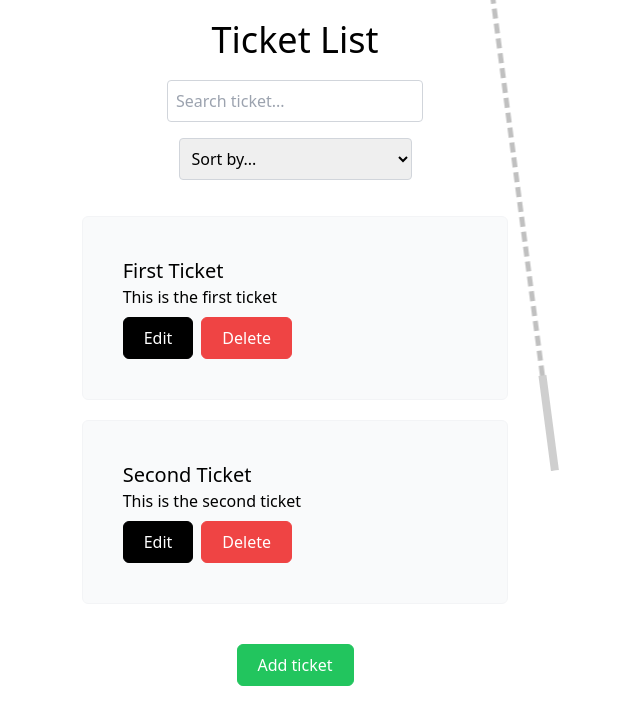
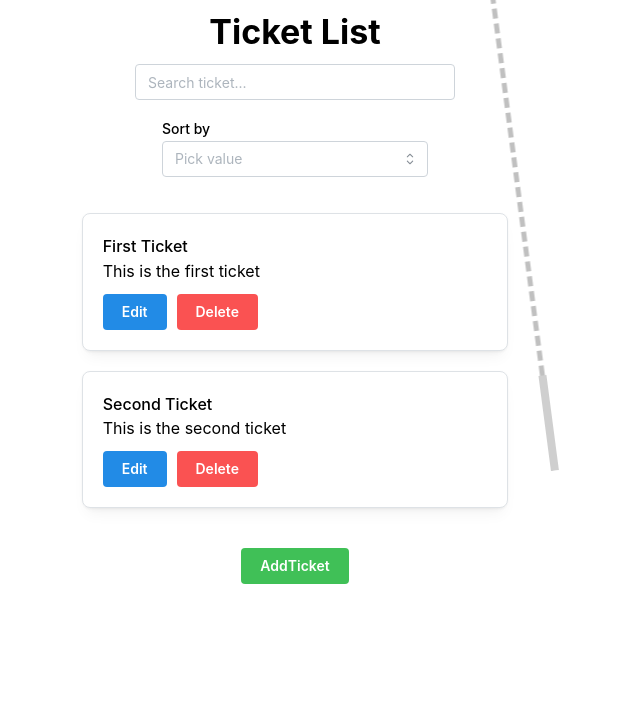
Before and after one commit to vexior27/TicketSystem, a React (Create React App) app: page / in a window 1280 px wide. Shown: the top 724 px of the page, without its empty margins (345-985 px from the left). Built offline with nearby package versions, Linux system fonts and the light colour scheme; grey boxes are pictures that could not be loaded.

Commit message:
styled with Mantine UI

```diff
--- a/package.json
+++ b/package.json
@@ -3,6 +3,8 @@
   "version": "0.1.0",
   "private": true,
   "dependencies": {
+    "@mantine/core": "^7.13.4",
+    "@mantine/hooks": "^7.13.4",
     "@testing-library/jest-dom": "^5.17.0",
     "@testing-library/react": "^13.4.0",
     "@testing-library/user-event": "^13.5.0",
@@ -39,6 +41,9 @@
     ]
   },
   "devDependencies": {
+    "postcss": "^8.4.47",
+    "postcss-preset-mantine": "^1.17.0",
+    "postcss-simple-vars": "^7.0.1",
     "tailwindcss": "^3.4.14"
   }
 }
--- a/src/components/AddTicket.js
+++ b/src/components/AddTicket.js
@@ -1,54 +1,53 @@
-import React, { useState } from 'react';
-import { useNavigate } from 'react-router-dom';
-import { addTicket } from '../api/ticket/addTicket';
+import React, { useState } from "react";
+import { useNavigate } from "react-router-dom";
+import { addTicket } from "../api/ticket/addTicket";
 
-import {toast} from "react-hot-toast"
+import { Input, Textarea, Button, Title } from "@mantine/core";
+
+import { toast } from "react-hot-toast";
 
 export default function AddTicket() {
   const navigate = useNavigate();
-    const [title, setTitle] = useState('');
-    const [description, setDescription] = useState('');
+  const [title, setTitle] = useState("");
+  const [description, setDescription] = useState("");
 
   const handleSubmit = (e) => {
     e.preventDefault();
     const date = new Date();
     if (title && description) {
-            addTicket({ title, description, date});
-            toast.success('Successfully added new ticket!')
-            navigate('/');  // Przekierowanie na stronę główną po dodaniu ticketu
+      addTicket({ title, description, date });
+      toast.success("Successfully added new ticket!");
+      navigate("/"); // Przekierowanie na stronę główną po dodaniu ticketu
     } else {
-            toast.error('Tytuł i opis są wymagane!');
+      toast.error("Tytuł i opis są wymagane!");
     }
   };
 
   return (
-        <div className='flex flex-col items-center gap-5'>
-            <h1 className='text-4xl mt-10 text-center'>Add New Ticket</h1>
-            <form onSubmit={handleSubmit} className='flex flex-col gap-3 w-1/3'>
-                <label className='font-medium text-lg flex flex-col gap-1'>
+    <div className="flex flex-col items-center gap-5">
+      <Title align="center" m="xs">
+        Add New Ticket
+      </Title>
+      <form onSubmit={handleSubmit} className="flex flex-col gap-3 w-1/3">
+        <label className="font-medium text-lg flex flex-col gap-1">
           Title
-                    <input
+          <Input
             type="text"
             value={title}
             onChange={(e) => setTitle(e.target.value)}
             required
-                        className='ease-out duration-100 text-md font-normal p-2 bg-transparent focus:border-b-green-400 focus:outline-none border-gray-100 border-b-2 placeholder:font-normal'
           />
         </label>
-                <label className='font-medium text-lg flex flex-col gap-1'>
+        <label className="font-medium text-lg flex flex-col gap-1">
           Description
-                    <textarea
+          <Textarea
             value={description}
             onChange={(e) => setDescription(e.target.value)}
-                        className='ease-out duration-100 font-normal p-2 bg-transparent text-md focus:border-b-green-400 focus:outline-none border-gray-100 border-b-2 placeholder:font-normal'
           />
         </label>
-                <button
-               type='submit'
-               className="ease-out duration-100 bg-green-500 text-white pl-5 pr-5 pt-2 pb-2 rounded-md border border-green-500 hover:bg-transparent hover:text-green-500 hover:scale-105 w-1/3"
-               >
+        <Button type="submit" color="green" w={150}>
           Add ticket
-            </button>
+        </Button>
       </form>
     </div>
   );
--- a/src/components/EditTicket.js
+++ b/src/components/EditTicket.js
@@ -5,6 +5,8 @@ import { getTicket } from '../api/ticket/getTicket';
 import { editTicket } from '../api/ticket/editTicket';
 
 import {toast} from "react-hot-toast"
+
+import { Input, Textarea, Button, Title } from "@mantine/core";
 
 export default function EditTicket() {
 
@@ -43,34 +45,36 @@ export default function EditTicket() {
 
    return (
       <div className='flex flex-col items-center gap-5'>
-         <h1 className='text-4xl mt-10 text-center'>Edit ticket</h1>
+         <Title align='center' m='xs'>Edit ticket</Title>
          <form onSubmit={handleSubmit} className='flex flex-col gap-3 w-1/3 '>
             <label className='font-medium text-lg flex flex-col gap-1 '>
                Title
-               <input
+               <Input
                   type='text'
                   value={title}
+                  fw={400}
                   onChange={(e) => setTitle(e.target.value)}
                   required
-                  className='ease-out duration-100 font-normal p-2 bg-transparent focus:border-b-green-400 focus:outline-none border-gray-100 border-b-2 placeholder:font-normal'
                />
             </label>
             <label className='font-medium text-lg flex flex-col gap-1'>
                Description
-               <textarea
+               <Textarea
                   type='text'
+                  fw={400}
                   value={description}
                   onChange={(e) => setDescription(e.target.value)}
                   required
-                  className='ease-out duration-100 font-normal p-2 bg-transparent focus:border-b-green-400 focus:outline-none border-gray-100 border-b-2 placeholder:font-normal'
+
                />
             </label>
-            <button
+            <Button
                type='submit'
-               className="ease-out duration-100 bg-green-500 text-white pl-5 pr-5 pt-2 pb-2 rounded-md border border-green-500 hover:bg-transparent hover:text-green-500 hover:scale-105 w-1/3"
+               color="green"
+               w={150}
             >
                Save changes
-            </button>
+            </Button>
          </form>
       </div>
    )
--- a/src/components/SearchBar.js
+++ b/src/components/SearchBar.js
@@ -1,15 +1,16 @@
 import React from 'react';
-import { CiSearch } from "react-icons/ci";
+
+import { Input } from '@mantine/core';
 
 export default function SearchBar({ searchQuery, onSearchChange }) {
    return (
       <div className="flex justify-center w-full">
-         <input
+         <Input
             type="text"
             placeholder="Search ticket..."
             value={searchQuery}
             onChange={(e) => onSearchChange(e.target.value)}
-            className="p-2 border border-gray-300 rounded w-1/5"
+            className='w-1/4'
          />
       </div>
    );
--- a/src/components/SortDropdown.js
+++ b/src/components/SortDropdown.js
@@ -1,18 +1,34 @@
 import React from 'react';
+import { useState } from "react";
+import { ComboboxItem, Select } from '@mantine/core';
 
 export default function SortDropdown({ sortOption, onSortChange }) {
+
+   const [value, setValue] = useState(sortOption);
+
+   const handleChange = (value) => {
+      setValue(value);
+      onSortChange(value);  // Pass selected value to parent component
+   };
+
    return (
       <div className="flex justify-center mb-5">
-         <select
-            value={sortOption}
-            onChange={(e) => onSortChange(e.target.value)}
-            className="p-2 border border-gray-300 rounded"
+         <Select
+            label="Sort by"
+            placeholder="Pick value"
+            data=
+            {
+               [
+                  { value: 'title', label: 'Title' },
+                  { value: 'dateAsc', label: 'Date ascending'},
+                  { value: 'dateDesc', label: 'Date descending'}
+               ]
+
+            }
+            onChange={handleChange}
+            clearable
          >
-            <option value="">Sort by...</option>
-            <option value="title">Sort by Title</option>
-            <option value="dateAsc">Sort by Date (Ascending)</option>
-            <option value="dateDesc">Sort by Date (Descending)</option>
-         </select>
+         </Select>
       </div>
    );
 }
--- a/src/components/TicketDetails.js
+++ b/src/components/TicketDetails.js
@@ -1,5 +1,7 @@
 import React, { useEffect, useState } from 'react';
 import { useParams } from 'react-router-dom';
+
+import { Card, Button, Group, Text, Flex, Title } from "@mantine/core";
 
 import { getTicket } from '../api/ticket/getTicket';
 
@@ -18,13 +20,24 @@ export default function TicketDetails() {
 
    return (
       <div className='flex flex-col items-center gap-5'>
-         <h1 className='text-4xl mt-10 text-center'>Ticket details</h1>
-         <div className='bg-gray-50 w-1/3 rounded-md border border-gray-100 p-10 ease-out duration-100 cursor-pointer hover:scale-105'>
-            <h2 className='font-medium text-xl'>ID: {ticket.id}</h2>
-            <h1 className='font-medium'>Title: <span className='font-normal'>{ticket.title}</span></h1>
-            <p className='font-medium'>Description: <span className='font-normal'>{ticket.description}</span></p>
-            <p className='font-medium'>Date: <span className='font-normal'>{ticket.date.toLocaleDateString()}</span></p>
-         </div>
+         <Title
+            m='xs'
+            align='center'
+         >
+            Ticket details
+         </Title>
+         <Card
+            shadow="sm"
+            padding="lg"
+            radius="md"
+            withBorder
+            className="w-1/3"
+         >
+            <Text fw={500}>ID: <span className='font-normal'>{ticket.id}</span></Text>
+            <Text fw={500}>Title: <span className='font-normal'>{ticket.title}</span></Text>
+            <Text fw={500}>Description: <span className='font-normal'>{ticket.description}</span></Text>
+            <Text fw={500}>Date: <span className='font-normal'>{ticket.date.toLocaleDateString()}</span></Text>
+         </Card>
       </div>
    );
 }
--- a/src/components/TicketList.js
+++ b/src/components/TicketList.js
@@ -1,33 +1,33 @@
-
-import { useState, useEffect } from "react"
+import { useState, useEffect } from "react";
 import { getTickets, deleteTicket } from "../api/ticket/getTickets";
 import { Link } from "react-router-dom";
+
+import { Card, Button, Group, Text, Flex, Title } from "@mantine/core";
 
 import SearchBar from "./SearchBar";
 import SortDropdown from "./SortDropdown";
 
 export default function TicketList() {
+  const [tickets, setTickets] = useState([]);
+  const [searchQuery, setSearchQuery] = useState("");
+  const [sortOption, setSortOption] = useState("");
 
-   const [tickets, setTickets] = useState([]);
-   const [searchQuery, setSearchQuery] = useState('');
-   const [sortOption, setSortOption] = useState('');
-
-   const filteredTickets = tickets.filter( ticket =>
+  const filteredTickets = tickets.filter(
+    (ticket) =>
       ticket.title.toLowerCase().includes(searchQuery.toLowerCase()) ||
       ticket.description.toLowerCase().includes(searchQuery.toLowerCase())
   );
 
-   const sortedTickets = filteredTickets.sort((a,b) => {
-      if(sortOption === 'title') {
+  const sortedTickets = filteredTickets.sort((a, b) => {
+    if (sortOption === "title") {
       return a.title.localeCompare(b.title);
-      }
-      else if (sortOption === "dateAsc") {
+    } else if (sortOption === "dateAsc") {
       return new Date(a.date) - new Date(b.date);
     } else if (sortOption === "dateDesc") {
       return new Date(b.date) - new Date(a.date);
     }
     return 0;
-   })
+  });
 
   const handleSortChange = (option) => {
     setSortOption(option);
@@ -40,7 +40,7 @@ export default function TicketList() {
   useEffect(() => {
     const allTickets = getTickets();
     setTickets(allTickets);
-   }, [])
+  }, []);
 
   const deleteTicketById = (id) => {
     const updatedTickets = deleteTicket(id);
@@ -48,34 +48,59 @@ export default function TicketList() {
   };
 
   return (
-      <div className="">
-         <h1 className="text-4xl m-5 text-center">Ticket List</h1>
+    <div className="bg-gray">
+      <Title m="xs" align="center">
+        Ticket List
+      </Title>
       <div className="ticket__container flex flex-col items-center justify-start gap-4">
-            <SearchBar searchQuery={searchQuery} onSearchChange={handleSearchChange} />
+        <SearchBar
+          searchQuery={searchQuery}
+          onSearchChange={handleSearchChange}
+        />
         <SortDropdown sortOption={sortOption} onSortChange={handleSortChange} />
         <ul className="flex flex-col items-center gap-5 w-full">
-               {sortedTickets.map(ticket => (
-                  <li key={ticket.id} className="ticket bg-gray-50 w-1/3 rounded-md border border-gray-100 p-10 ease-out duration-100 hover:scale-105">
+          {sortedTickets.map((ticket) => (
+            <Card
+              key={ticket.id}
+              shadow="sm"
+              padding="lg"
+              radius="md"
+              withBorder
+              className="w-1/3"
+            >
               <Link to={`/ticket/${ticket.id}`}>
-                        <h3 className="font-medium text-xl">{ticket.title}</h3>
-                        <p className="mb-2">{ticket.description}</p>
+                <Text fw={500}>{ticket.title}</Text>
+                <Text mb="xs">{ticket.description}</Text>
               </Link>
+              <Flex
+                justify="flex-start"
+                align="center"
+                direction="row"
+                wrap="wrap"
+                gap="xs"
+              >
                 <Link to={`/edit-ticket/${ticket.id}`}>
-                              <button className="edit__button ease-out duration-100 bg-black text-white pl-5 pr-5 pt-2 pb-2 rounded-md mr-2 border border-black hover:bg-transparent hover:text-black hover:scale-105">Edit</button>
+                  <Button variant="filled">Edit</Button>
                 </Link>
-                        {/* delete ticket */}
-                        <button className="delete__button ease-out duration-100 bg-red-500 text-white pl-5 pr-5 pt-2 pb-2 rounded-md border border-red-500 hover:bg-transparent hover:text-red-500 hover:scale-105" onClick={() => deleteTicketById(ticket.id)}>Delete</button>
-                  </li>
+                <Button
+                  variant="filled"
+                  color="red"
+                  onClick={() => deleteTicketById(ticket.id)}
+                >
+                  Delete
+                </Button>
+              </Flex>
+            </Card>
           ))}
         </ul>
       </div>
       <div className="btn__container flex items-center justify-center p-10">
-            <Link to='/add-ticket' >
-               <button className="ease-out duration-100 bg-green-500 text-white pl-5 pr-5 pt-2 pb-2 rounded-md border border-green-500 hover:bg-transparent hover:text-green-500 hover:scale-105">
-                  Add ticket
-               </button>
+        <Link to="/add-ticket">
+          <Button variant="filled" color="green">
+            AddTicket
+          </Button>
         </Link>
       </div>
     </div>
-   )
+  );
 }
```
Also changed, not shown: src/App.js (+7 -3 lines), 1 other file (tests, documents, lock files or other folders). Lines whose indentation alone changed are shown as unchanged.
